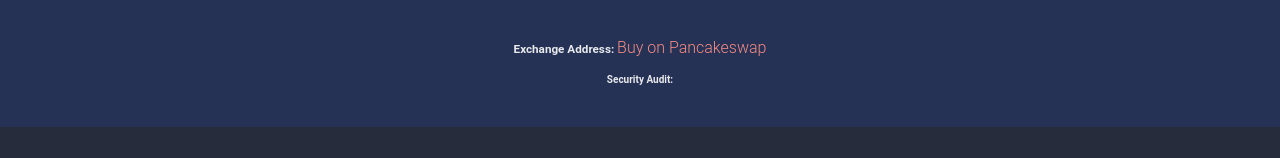
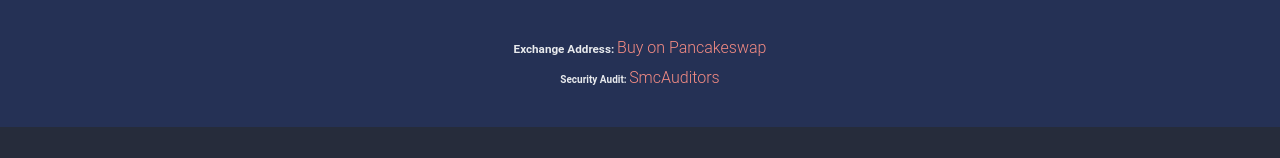
Before and after one commit to mesh-engine/mesh-engine.github.io, a plain HTML site: page index.html in a window 1280 px wide. Shown: the part 3533-3691 px from the top of the page. Drawn offline with Linux system fonts and the light colour scheme.

Commit message:
add token audit

```diff
--- a/index.html
+++ b/index.html
@@ -426,7 +426,7 @@
         </h3>
         <br>
         <h4>
-          Security Audit: <a target="_blank" class="learn-more" href=""></a>
+          Security Audit: <a target="_blank" class="learn-more" href="https://github.com/smcauditors/smart-contract-audits/blob/main/Mesh%20Token%20Audit.pdf">SmcAuditors</a>
         </h4>
       </article>
 
```
